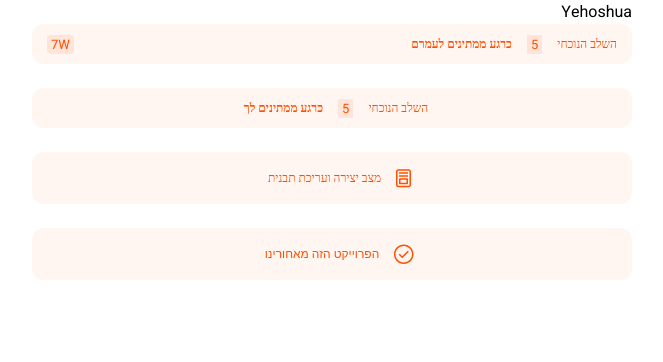
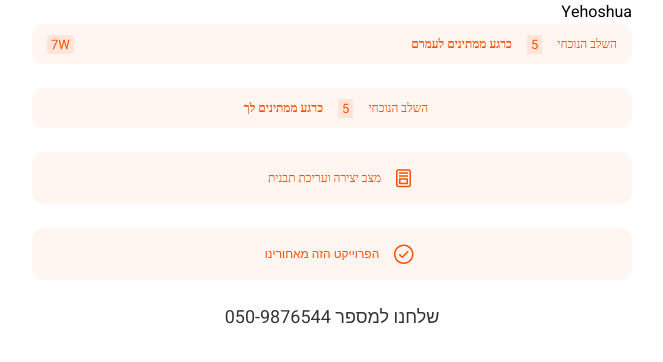
Before and after one commit to Stepby-Binyamin/Stepby-client, a React (Create React App) app: page /yehoshua in a window 1280 px wide. Shown: the top 362 px of the page, without its empty margins (308-971 px from the left). Built offline with nearby package versions, Linux system fonts and the light colour scheme.

Commit message:
userNumberVerification page

```diff
--- /dev/null
+++ b/src/components/all/UserNumberVerification/index.jsx
@@ -0,0 +1,15 @@
+import React from 'react'
+import styles from "./style.module.css"
+
+export default function index({ phoneNum }) {
+    const data = "שלחנו למספר"
+    let start=  phoneNum.slice(0,3)
+    let end= phoneNum.slice(3)
+    return (
+        <>
+            <div className={styles.numVerify}>
+                {data}{" " + start+"-"+end}
+            </div>
+        </>
+    )
+}
--- /dev/null
+++ b/src/components/all/UserNumberVerification/style.module.css
@@ -0,0 +1,7 @@
+.numVerify{
+    display: flex;
+    align-items: center;
+    justify-content: center;
+    color: var(--grey0-color);
+    font-size: 18px;
+}
--- a/src/routes/TestComponents/Yehoshua.jsx
+++ b/src/routes/TestComponents/Yehoshua.jsx
@@ -2,6 +2,7 @@ import React from 'react'
 import StatusCompleted from '../../components/all/StatusCompleted'
 import StatusStep from '../../components/all/StatusStep'
 import StatusTemp from '../../components/all/StatusTemp'
+import UserNumberVerification from '../../components/all/UserNumberVerification'
 
 export default function Yehoshua({ name, num, ...props }) {
    return (<>
@@ -13,6 +14,8 @@ export default function Yehoshua({ name, num, ...props }) {
       <StatusTemp />
       <br></br>
       <StatusCompleted />
+      <br></br>
+      <UserNumberVerification phoneNum="0509876544"/>
    </>
    )
 }
```
